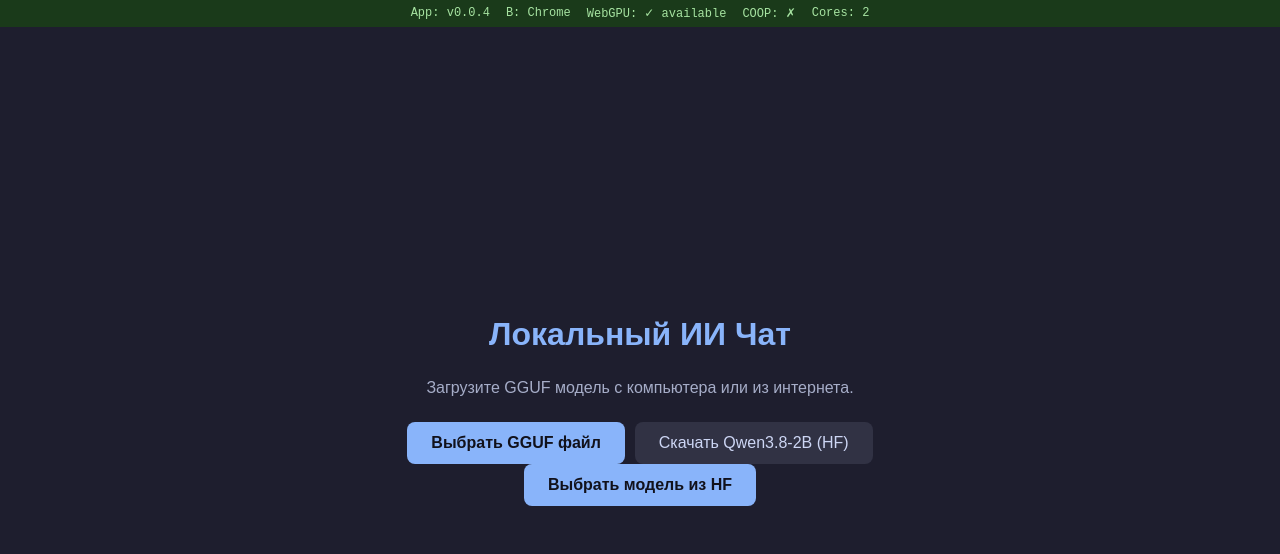
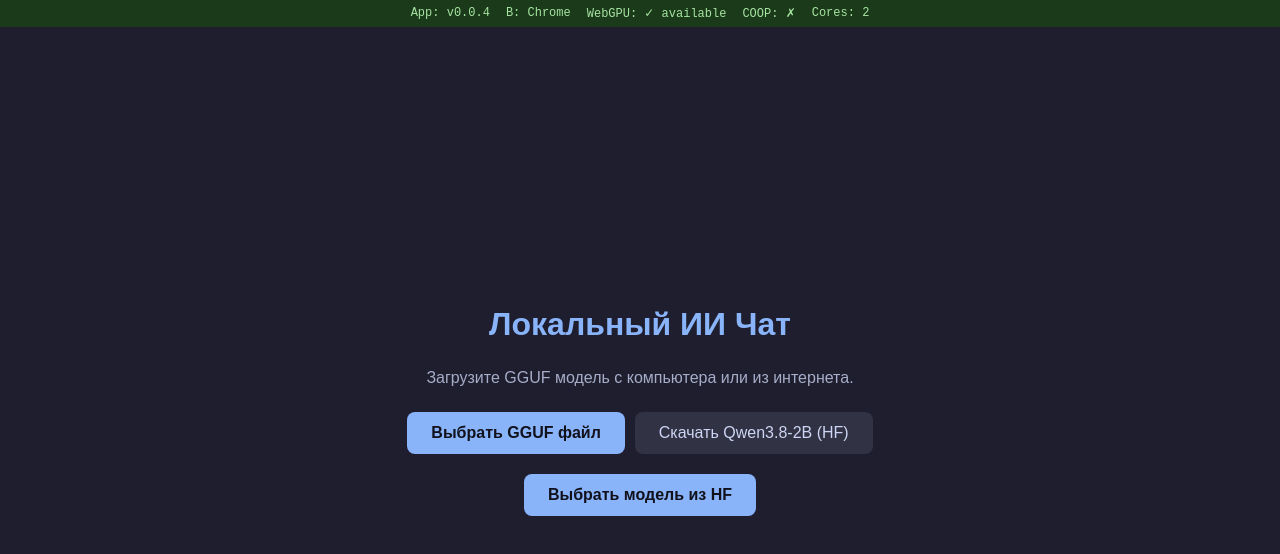
Before and after one commit to andreich22/privateAI, a React (Vite) app: page / in a window 1280 px wide. Shown: the top 554 px of the page. Built offline with nearby package versions, Linux system fonts and the light colour scheme.

Commit message:
style: make HF picker button prominent

```diff
--- a/src/index.css
+++ b/src/index.css
@@ -24,8 +24,12 @@ header { display: flex; flex: 0 0 auto; justify-content: space-between; align-it
 .progress-bar-fill { height: 100%; background: #a6e3a1; transition: width 0.2s ease; }
 .progress-text { font-weight: bold; color: #a6e3a1; }
 .cursor { animation: blink 0.7s step-end infinite; }
-.hf-search { width: min(760px, 100%); margin-top: 30px; padding: 20px; background: #181825; border: 1px solid #313244; border-radius: 10px; text-align: left; }
-.hf-search h2 { margin-top: 0; }
+.hf-search-container { width: min(760px, 100%); margin-top: 20px; }
+.hf-picker-button { margin: 0; }
+.hf-search { width: 100%; margin-top: 0; padding: 20px; background: #181825; border: 1px solid #313244; border-radius: 10px; text-align: left; }
+.hf-search-header { display: flex; align-items: center; justify-content: space-between; gap: 10px; margin-bottom: 15px; }
+.hf-search h2 { margin: 0; }
+.hf-close-button { margin-left: auto; padding: 8px 14px; }
 .hf-search-form { display: flex; gap: 10px; }
 .hf-search-form input { flex: 1; min-width: 0; padding: 12px; background: #313244; border: 1px solid #45475a; border-radius: 6px; color: #cdd6f4; font-size: 15px; }
 .hf-search-form button:disabled { opacity: 0.5; cursor: not-allowed; }
```
